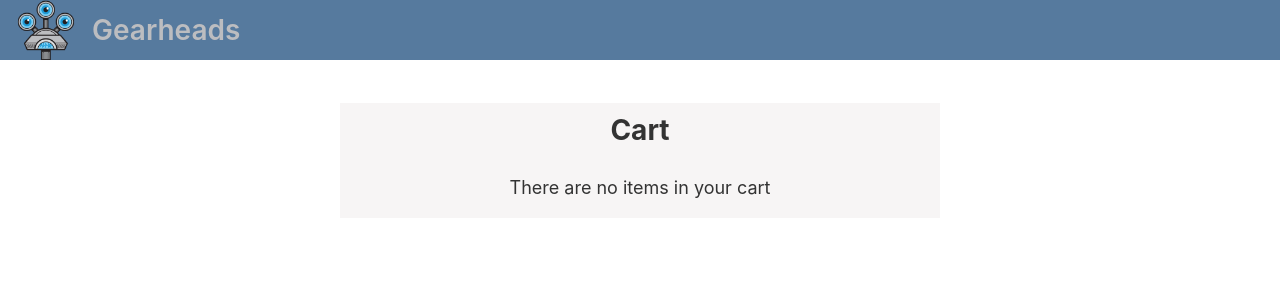
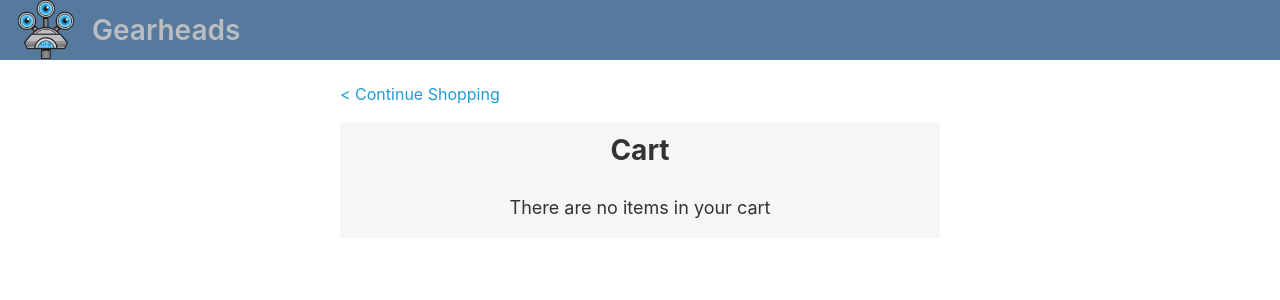
Before and after one commit to jmcooper/gearheads, an Angular app: page /checkout in a window 1280 px wide. Shown: the top 300 px of the page. Built offline with nearby package versions, Linux system fonts and the light colour scheme.

Commit message:
Add continue shopping and home links

```diff
--- a/src/app/app.component.html
+++ b/src/app/app.component.html
@@ -1,7 +1,11 @@
 <!-- Toolbar -->
 <div class="toolbar" role="banner">
-  <img width="60" alt="Gearheads Logo" src="/assets/images/gearhead-logo.png" />
-  <span class="company-name">Gearheads</span>
+  <a [routerLink]="['/']">
+    <img width="60" alt="Gearheads Logo" src="/assets/images/gearhead-logo.png" />
+  </a>
+  <a [routerLink]="['/']">
+    <span class="company-name">Gearheads</span>
+  </a>
   <div class="spacer"></div>
 </div>
 
--- a/src/app/checkout/checkout.component.css
+++ b/src/app/checkout/checkout.component.css
@@ -9,3 +9,16 @@
 .checkout {
   width: 600px;
 }
+.continue-shopping  {
+  font-size: 16px;
+  color: #1E9CD8;
+}
+
+a {
+  color: #1E9CD8;
+  text-decoration:none;
+}
+
+a:hover {
+  color: #567a9e;
+}
--- a/src/app/checkout/checkout.component.html
+++ b/src/app/checkout/checkout.component.html
@@ -1,6 +1,9 @@
 <div class="content">
   <div class="checkout">
-    <h1 class="section-header">Cart</h1>
+      <span class="continue-shopping">
+        <a [routerLink]="['/products']">< Continue Shopping</a>
+      </span>
+      <h1 class="section-header">Cart</h1>
     <gh-cart></gh-cart>
   </div>
 </div>
```
